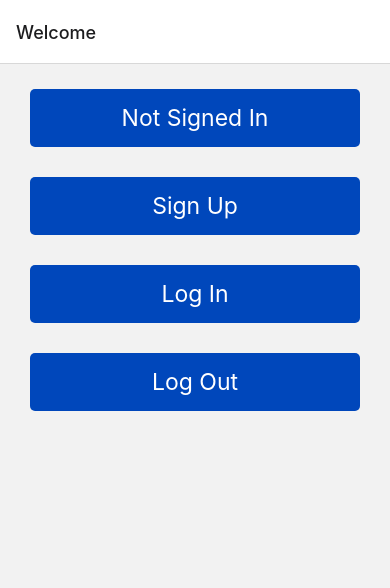
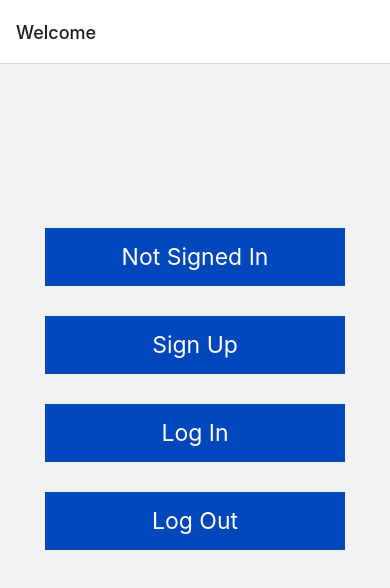
Before and after one commit to leejoonli/expense-tracker, a React Native app: screen /Home in a window 390 px wide. Shown: the top 588 px of the page. Built offline with nearby package versions, Linux system fonts and the light colour scheme.

Commit message:
add css to login form

```diff
--- a/components/Home/Home.tsx
+++ b/components/Home/Home.tsx
@@ -152,6 +152,8 @@ function Home({ navigation }: any) {
                 // close login modal and set logged in to true
                 setLoginModal(!loginModal);
                 setLoggedIn(true);
+                // vibration response on mobile
+                Vibration.vibrate(10);
             }
         } catch (error: any) {
             // error logging
@@ -173,6 +175,8 @@ function Home({ navigation }: any) {
                 // clear local storage and set logged in to false
                 await AsyncStorage.clear();
                 setLoggedIn(false);
+                // vibration response on mobile
+                Vibration.vibrate(10);
             }
         } catch (error: any) {
             // error logging
@@ -195,38 +199,60 @@ function Home({ navigation }: any) {
                     <TextInput placeholder='Username' onChangeText={(event) => handleSignUpChange(event, 'username')} value={signUpInput.username} />
                     <TextInput placeholder='Password' onChangeText={(event) => handleSignUpChange(event, 'password')} value={signUpInput.password} />
                     <TextInput placeholder='Re Password' onChangeText={(event) => handleSignUpChange(event, 're_password')} value={signUpInput.re_password} />
-                    <Pressable onPress={handleSignUpSubmit}><Text>submit</Text></Pressable>
-                    <Pressable onPress={() => setSignUpModal(!signUpModal)}><Text>close</Text></Pressable>
+                    <View style={styles.modalPressable}>
+                        <Pressable onPress={handleSignUpSubmit}><Text>submit</Text></Pressable>
+                        <Pressable onPress={() => {
+                            setSignUpModal(!signUpModal);
+                            Vibration.vibrate(10);
+                        }}><Text>close</Text></Pressable>
+                    </View>
                 </View>
             </Modal>
             {/* login modal */}
             <Modal
+                style={styles.loginModal}
                 animationType='slide'
                 visible={loginModal}
                 onRequestClose={() => {
                     setLoginModal(!loginModal);
                 }}
             >
-                <View>
-                    <TextInput placeholder='email' onChangeText={(event) => handleLoginChange(event, 'email')} value={loginInput.email} />
-                    <TextInput placeholder='password' onChangeText={(event) => handleLoginChange(event, 'password')} value={loginInput.password} />
-                    <Pressable onPress={handleLoginSubmit}><Text>log in</Text></Pressable>
-                    <Pressable onPress={() => setLoginModal(!loginModal)}><Text>close</Text></Pressable>
+                <View style={styles.loginContainer}>
+                    <TextInput style={styles.loginFormInput} placeholder='email' onChangeText={(event) => handleLoginChange(event, 'email')} value={loginInput.email} />
+                    <TextInput style={styles.loginFormInput} placeholder='password' onChangeText={(event) => handleLoginChange(event, 'password')} value={loginInput.password} />
+                    <View>
+                        <Pressable style={styles.modalPressable} onPress={handleLoginSubmit}><Text style={styles.pressableText}>Log In</Text></Pressable>
+                        <Pressable style={[styles.modalPressable, styles.loginClose]} onPress={() => {
+                            setLoginModal(!loginModal);
+                            Vibration.vibrate(10);
+                        }}><Text style={styles.pressableText}>Close</Text></Pressable>
+                    </View>
                 </View>
             </Modal>
             {loggedIn ? <Text style={styles.text}>Signed in as: {user.username}</Text> : <Text style={styles.text}>Not Signed In</Text>}
             {/* pressables to show either sign up or login modal, or to logout */}
-            <Pressable onPress={() => setSignUpModal(!signUpModal)}><Text style={styles.text}>Sign Up</Text></Pressable>
-            <Pressable onPress={() => setLoginModal(!loginModal)}><Text style={styles.text}>Log In</Text></Pressable>
+            <Pressable onPress={() => {
+                setSignUpModal(!signUpModal);
+                Vibration.vibrate(10);
+            }}><Text style={styles.text}>Sign Up</Text></Pressable>
+            <Pressable onPress={() => {
+                setLoginModal(!loginModal);
+                Vibration.vibrate(10);
+            }}><Text style={styles.text}>Log In</Text></Pressable>
             <Pressable onPress={handleLogout}><Text style={styles.text}>Log Out</Text></Pressable>
-            {loggedIn && <Pressable onPress={() => navigation.navigate('Profile', { name: 'Lulu' })} ><Text style={styles.text}>Go To Profile</Text></Pressable>}
+            {loggedIn && <Pressable onPress={() => {
+                navigation.navigate('Profile');
+                Vibration.vibrate(10);
+            }} ><Text style={styles.text}>Go To Profile</Text></Pressable>}
         </View>
     );
 }
 
 const styles = StyleSheet.create({
     homeContainer: {
-        paddingTop: 25,
+        flex: 1,
+        justifyContent: 'center',
+        paddingBottom: 100,
     },
     text: {
         backgroundColor: '#0047bb',
@@ -234,9 +260,47 @@ const styles = StyleSheet.create({
         color: 'white',
         fontSize: 23,
         padding: 15,
-        borderRadius: 5,
-        margin: 30,
+        marginLeft: 45,
+        marginRight: 45,
         marginTop: 0,
+        marginBottom: 30,
+        // for some reason this isn't loading on phone on expo so it's commented out
+        // shadowColor: 'black',
+        // shadowOffset: { width: 0, height: 3 },
+        // shadowOpacity: .5,
+        // shadowRadius: 4,
+        // elevation: 5,
+    },
+    loginModal: {
+        flex: 1,
+        alignItems: 'center',
+        justifyContent: 'center',
+    },
+    loginContainer: {
+        marginTop: 50,
+        marginLeft: 50,
+        marginRight: 50,
+        padding: 25,
+        backgroundColor: '#0047bb',
+        justifyContent: 'center',
+    },
+    loginFormInput: {
+        padding: 5,
+        backgroundColor: 'white',
+        color: 'black',
+        marginBottom: 25,
+    },
+    modalPressable: {
+        backgroundColor: 'white',
+        marginBottom: 25,
+        padding: 7,
+        width: 100,
+    },
+    loginClose: {
+        marginBottom: 0,
+    },
+    pressableText: {
+        textAlign: 'center'
     },
 });
 
```
